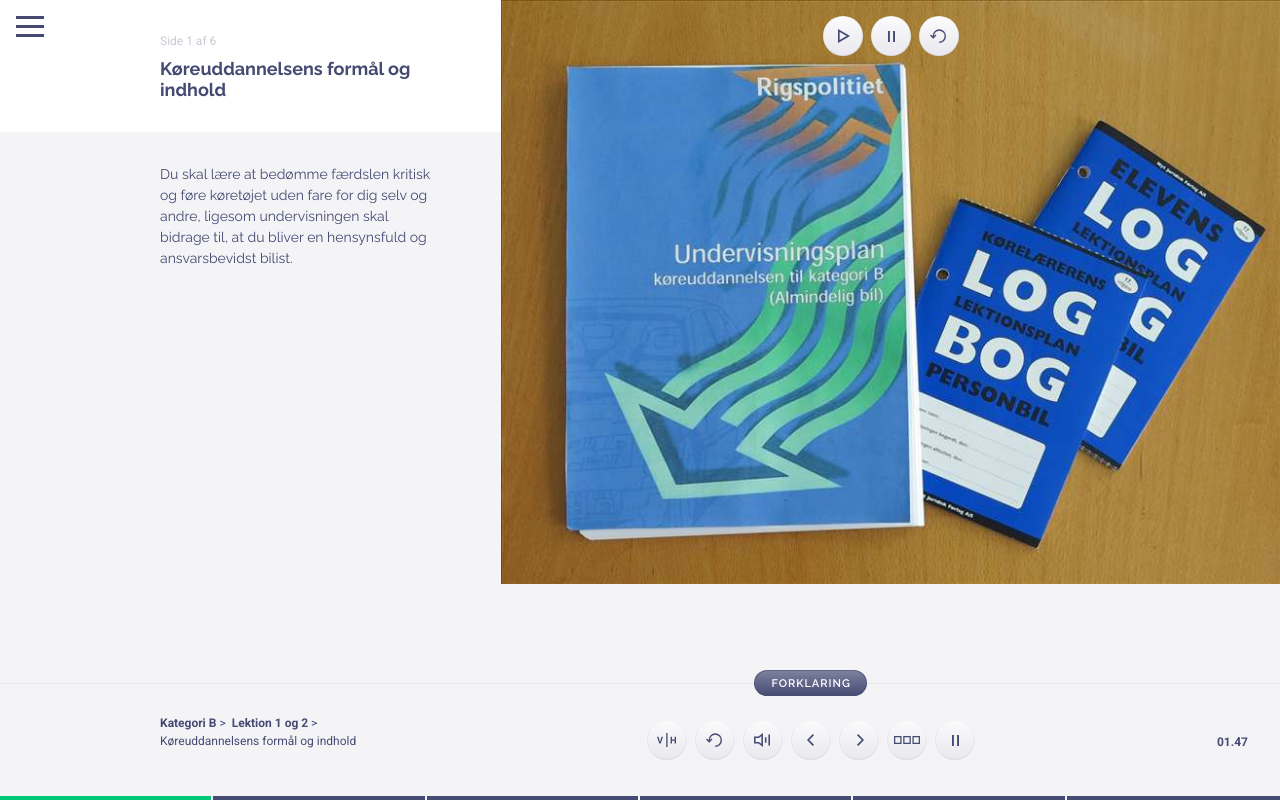
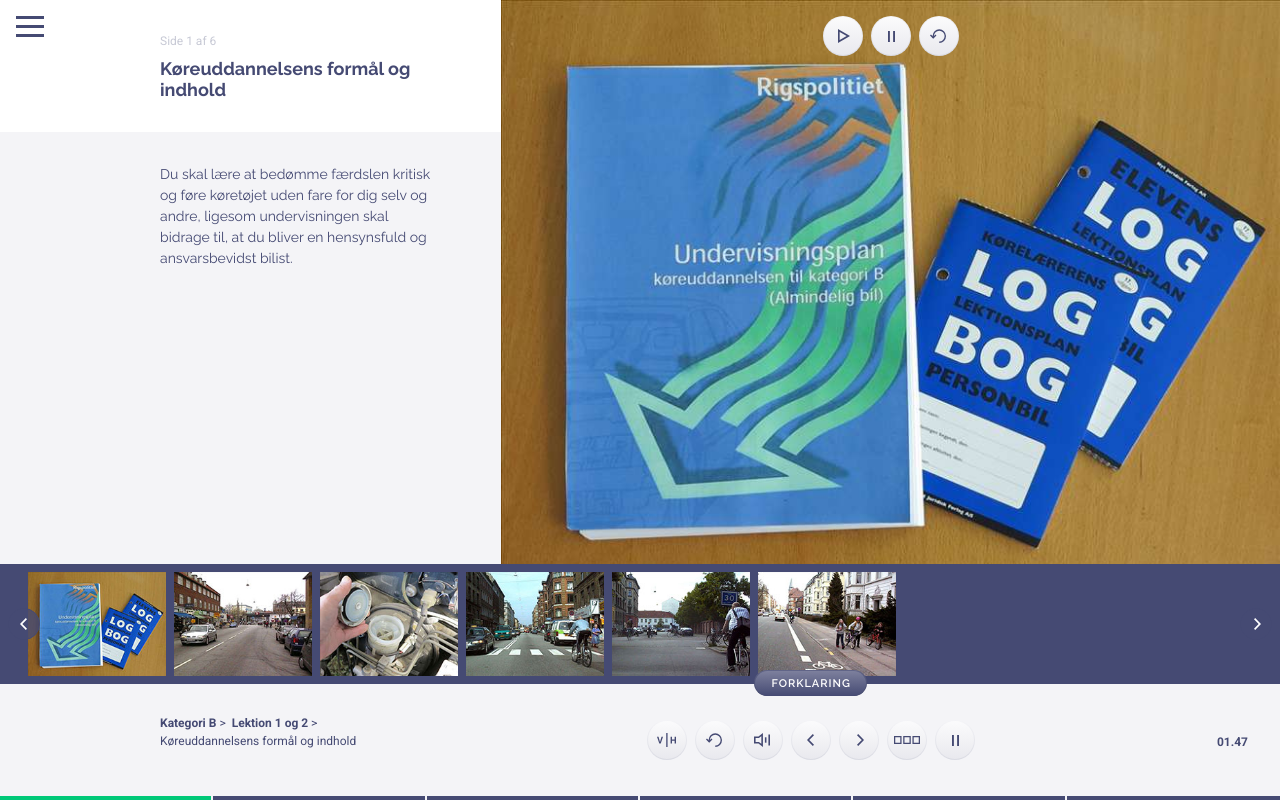
Before and after one commit to Refrase/koreklar_prototypes, a website: page undervisning.html in a window 1280 px wide. Drawn offline with Linux system fonts and the light colour scheme.

Commit message:
Added nex/previous arrows to the thumbnailPanel

```diff
--- a/dev/scss/components/_thumbnailPanel.scss
+++ b/dev/scss/components/_thumbnailPanel.scss
@@ -8,25 +8,55 @@
   transform: translate3d(0,-120px,0); // translate amount is height of this
   z-index: -2;
   transition: all 300ms cubic-bezier(0.25, 0.75, 0.25, 1);
-  overflow-x: scroll;
-  overflow-y: hidden;
 
-  &::-webkit-scrollbar { height: 4px; }
-  &::-webkit-scrollbar-track { background: $color-base; }
-  &::-webkit-scrollbar-thumb { background: $color-primary; }
+  &_inner {
+    width: 100%;
+    height: 100%;
+    padding: 0 24px;
+    overflow-x: scroll;
+    overflow-y: hidden;
+
+    &::-webkit-scrollbar { height: 4px; }
+    &::-webkit-scrollbar-track { background: $color-base; }
+    &::-webkit-scrollbar-thumb { background: $color-primary; }
+  }
 
   &-hidden { transform: translate3d(0,0,0); }
+
+  &_left,
+  &_right {
+    position: fixed;
+    height: 32px;
+    width: 32px;
+    background-color: rgba($color-base, 0.8);
+    border: 1px solid $color-base;
+    border-radius: 50%;
+    padding: 4px;
+    top: calc( 50% - 16px );
+    z-index: 2;
+    display: flex;
+    align-items: center;
+    cursor: pointer;
+
+    img { height: 12px; }
+  }
+
+  &_left {
+    left: $scale-1-2;
+    img { margin-left: 7px; }
+  }
+  &_right {
+    right: $scale-1-2;
+    img { margin-left: 9px; }
+  }
 }
 
 .thumbnail {
   display: inline-block;
   white-space: normal;
   position: relative;
-  // height: 100%;
   width: 138px;
   margin: $scale-1-2 0 $scale-1-2 4px;
-
-  &:first-child { margin-left: $scale-1-2; }
 
   &_image {
     cursor: pointer;
--- a/undervisning.html
+++ b/undervisning.html
@@ -58,7 +58,11 @@
 
     <div class="controlBar">
       <div class="thumbnailPanelCover backgroundColor-base-lighter" style="position: absolute; width: 100%; height: 100%; top: 0; z-index: -1;"></div>
-      <ul class="thumbnailPanel thumbnailPanel-hidden">
+      <div class="thumbnailPanel"> <!-- PUT BACK thumbnailPanel-hidden -->
+        <div class="thumbnailPanel_left">
+          <img src="./assets/ic_left_white.svg" alt="Ikon forrige">
+        </div>
+        <ul class="thumbnailPanel_inner">
           <li class="thumbnail">
             <img class="thumbnail_image" src="./images/thumbnails/lektion_1_og_2/1.jpg" alt="Køreuddannelsens formål og indhold">
             <p class="thumbnail_text">Køreuddannelsens formål og indhold</p>
@@ -84,6 +88,10 @@
             <p class="thumbnail_text"><span class="fontWeight-bold">1.1.4</span></br> Kobling</p>
           </li>
         </ul>
+        <div class="thumbnailPanel_right">
+          <img src="./assets/ic_right_white.svg" alt="Ikon næste">
+        </div>
+      </div>
 
       <div class="gridBlock gridBlock-columns-12 gridBlock-noPadding">
         <ul class="controlBar_breadcrumb span-4">
```
Also changed, not shown: assets/ic_left_white.svg (added), assets/ic_right_white.svg (added), style.css. Lines whose indentation alone changed are shown as unchanged.
